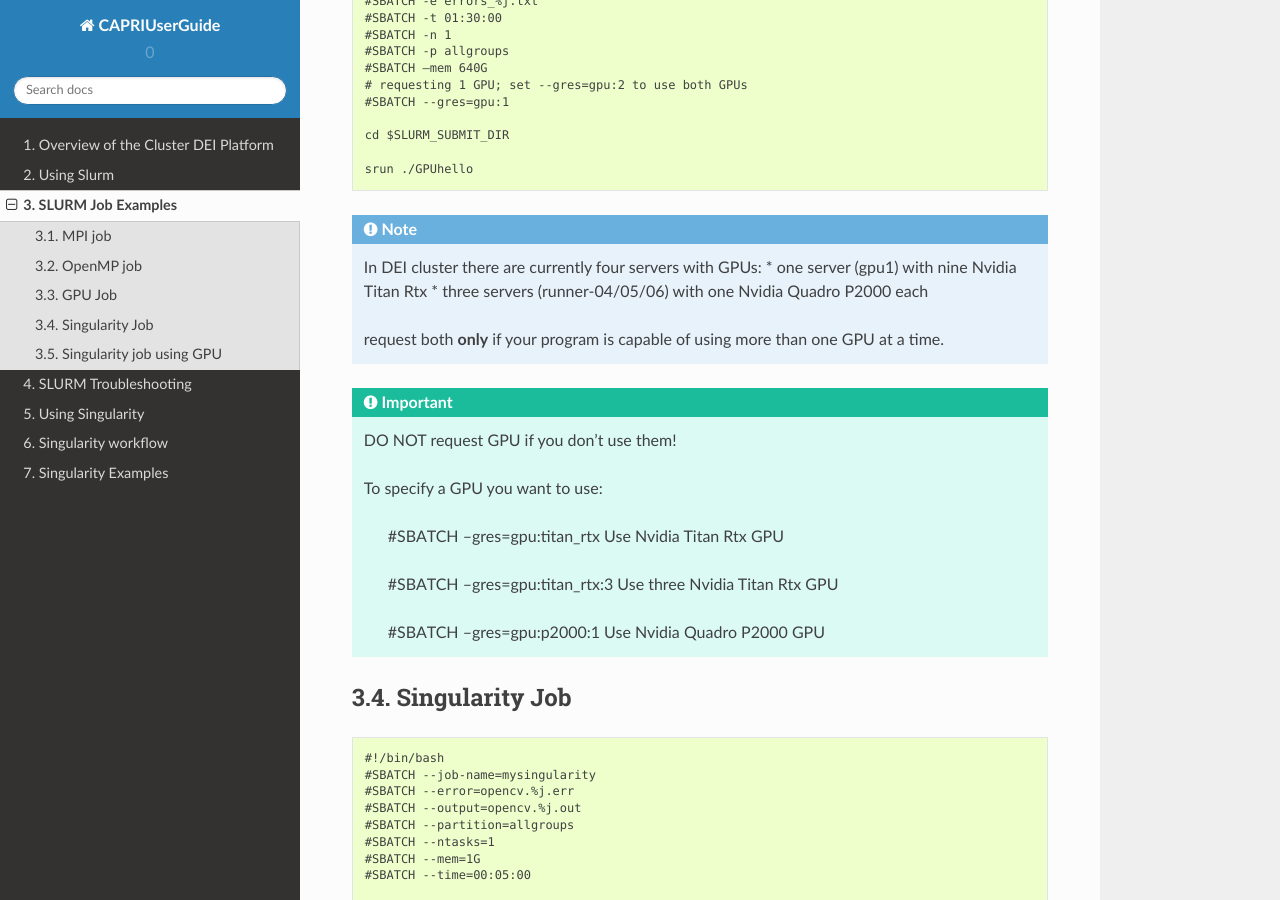
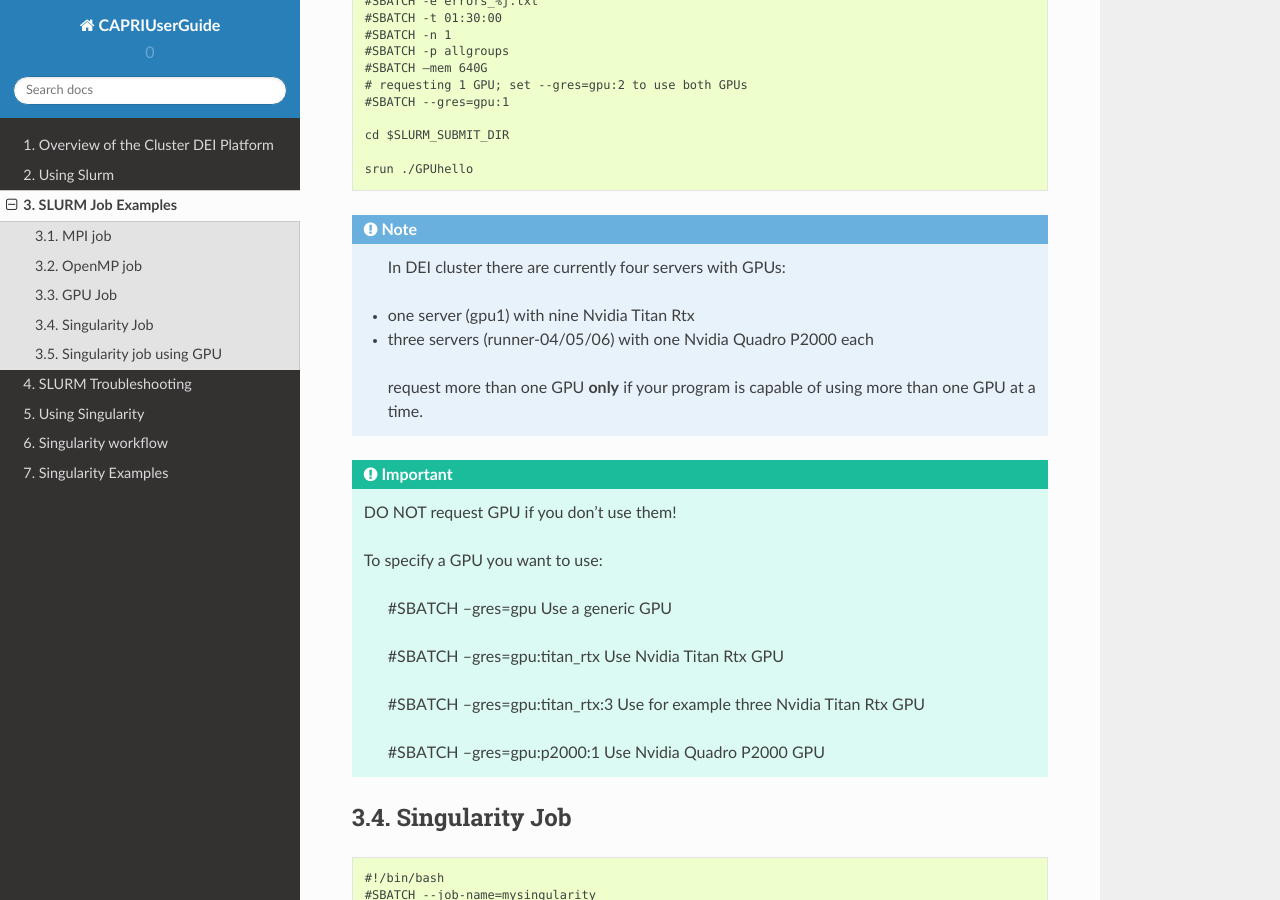
Before and after one commit to agostinoandriolo/clusterDEIguide, a Sphinx documentation site: the page built from ClusterDEIUserGuide-master/docs/SLURMExamples.rst, in a window 1280 px wide and 900 px high, scrolled down 1298 px. Built offline with Sphinx 7.4.7 and the Read the Docs theme 2.0.0, drawn with Linux system fonts in a browser that asks for light colours.

Commit message:
Update SLURMExamples.rst

```diff
--- a/ClusterDEIUserGuide-master/docs/SLURMExamples.rst
+++ b/ClusterDEIUserGuide-master/docs/SLURMExamples.rst
@@ -84,10 +84,10 @@ GPU Job
 
 .. note::
    In DEI cluster there are currently four servers with GPUs:
-   * one server (gpu1) with nine Nvidia Titan Rtx
-   * three servers (runner-04/05/06) with one Nvidia Quadro P2000 each
+  * one server (gpu1) with nine Nvidia Titan Rtx
+  * three servers (runner-04/05/06) with one Nvidia Quadro P2000 each
 
-   request both **only** if your program is
+   request more than one GPU **only** if your program is
    capable of using more than one GPU at a time.
 
 .. important::
@@ -95,9 +95,11 @@ GPU Job
 
  To specify a GPU you want to use:
 
+  #SBATCH --gres=gpu                          Use a generic GPU
+
   #SBATCH --gres=gpu:titan_rtx                Use Nvidia Titan Rtx GPU
 
-  #SBATCH --gres=gpu:titan_rtx:3              Use three Nvidia Titan Rtx GPU
+  #SBATCH --gres=gpu:titan_rtx:3              Use for example three Nvidia Titan Rtx GPU
 
   #SBATCH --gres=gpu:p2000:1                  Use Nvidia Quadro P2000 GPU
 
```
